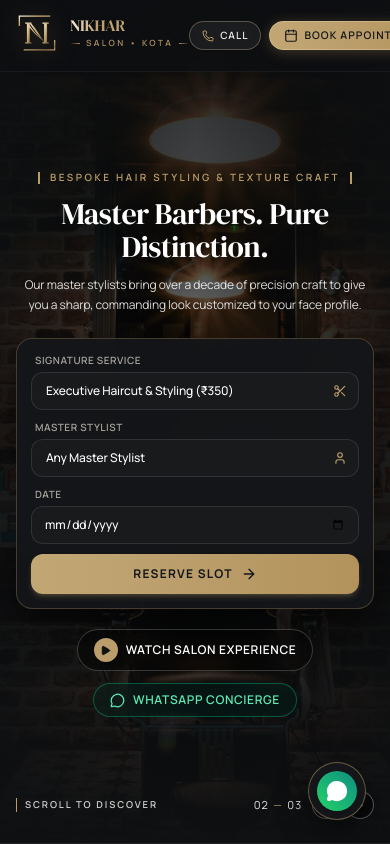
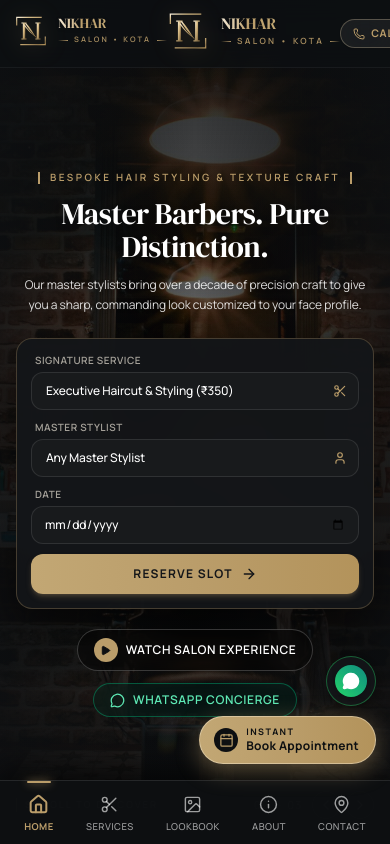
Before and after one commit to prisminfotechdevloper-2026/nikhar_salon, a Next.js app: page / in a window 390 px wide. Shown: the top 844 px of the page. Built offline with nearby package versions, Linux system fonts and the light colour scheme; a web font is replaced by a local one.

Commit message:
complete

```diff
--- a/src/app/layout.tsx
+++ b/src/app/layout.tsx
@@ -2,7 +2,8 @@ import type { Metadata } from 'next';
 import './globals.css';
 import Navbar from '@/components/Navbar';
 import Footer from '@/components/Footer';
-import WhatsAppFloat from '@/components/WhatsAppFloat';
+import MobileBottomNav from '@/components/MobileBottomNav';
+import FloatingActions from '@/components/FloatingActions';
 
 export const metadata: Metadata = {
   title: "Nikhar Salon | Luxury Men's Grooming & Styling in Kota",
@@ -26,8 +27,8 @@ export default function RootLayout({
           rel="stylesheet"
         />
       </head>
-      <body className="bg-[#0E1012] text-[#FAF8F5] min-h-screen flex flex-col antialiased selection:bg-[#BA9D6A] selection:text-[#0E1012] font-sans">
-        {/* Navigation Bar */}
+      <body className="bg-[#0E1012] text-[#FAF8F5] min-h-screen flex flex-col antialiased selection:bg-[#BA9D6A] selection:text-[#0E1012] font-sans pb-16 lg:pb-0">
+        {/* Top Navigation Bar (Clean on mobile: Logo + Direct Call) */}
         <Navbar />
 
         {/* Dynamic Page Content */}
@@ -35,8 +36,11 @@ export default function RootLayout({
           {children}
         </main>
 
-        {/* Floating WhatsApp Quick Action Button */}
-        <WhatsAppFloat />
+        {/* Fixed Right-Bottom Floating Actions (Book Appointment + WhatsApp) */}
+        <FloatingActions />
+
+        {/* Mobile Bottom Navigation Bar (Home, Services, Lookbook, About, Contact) */}
+        <MobileBottomNav />
 
         {/* Footer */}
         <Footer />
--- /dev/null
+++ b/src/components/FloatingActions.tsx
@@ -0,0 +1,64 @@
+'use client';
+
+import Link from 'next/link';
+import { Calendar, MessageCircle, Phone } from 'lucide-react';
+import { usePathname } from 'next/navigation';
+
+export default function FloatingActions() {
+  const pathname = usePathname();
+  const phone = "918239239249";
+  const defaultMsg = encodeURIComponent("Hello Nikhar Salon! I would like to book a luxury grooming appointment.");
+
+  // If user is already on /book-appointment, we can show only WhatsApp or direct call
+  const isBookingPage = pathname === '/book-appointment';
+
+  return (
+    <div className="fixed bottom-20 right-3.5 sm:bottom-6 sm:right-6 z-50 flex flex-col items-end gap-2.5 select-none pointer-events-auto">
+      {/* 1. Quick WhatsApp Chat Trigger */}
+      <a
+        href={`https://wa.me/${phone}?text=${defaultMsg}`}
+        target="_blank"
+        rel="noopener noreferrer"
+        aria-label="Chat with Nikhar Salon on WhatsApp"
+        className="group flex items-center gap-2 rounded-full bg-[#141619]/95 border border-[#25D366]/40 p-2 sm:pr-3.5 shadow-[0_4px_20px_rgba(0,0,0,0.6)] backdrop-blur-xl transition-all duration-300 hover:scale-105 hover:border-[#25D366] hover:shadow-[0_4px_25px_rgba(37,211,102,0.3)]"
+      >
+        <div className="flex h-8 w-8 sm:h-9 sm:w-9 items-center justify-center rounded-full bg-gradient-to-tr from-[#25D366] to-[#128C7E] text-white shadow-md">
+          <MessageCircle size={18} className="fill-current" />
+        </div>
+        <div className="hidden sm:flex flex-col text-left">
+          <span className="text-[9px] uppercase tracking-[0.14em] font-bold text-[#25D366]">
+            WhatsApp
+          </span>
+          <span className="text-[11px] font-semibold text-white">
+            Concierge
+          </span>
+        </div>
+      </a>
+
+      {/* 2. Fixed Floating "Book Appointment" Action (Chatbot-style on right bottom) */}
+      {!isBookingPage && (
+        <Link
+          href="/book-appointment"
+          aria-label="Book Appointment at Nikhar Salon"
+          className="group relative flex items-center gap-2 sm:gap-2.5 rounded-full bg-gradient-to-r from-[#C2A774] via-[#BA9D6A] to-[#B3935B] px-3.5 sm:px-4.5 py-2.5 sm:py-3 text-[#0E1012] shadow-[0_6px_25px_rgba(186,157,106,0.45)] hover:shadow-[0_8px_32px_rgba(186,157,106,0.6)] transition-all duration-300 hover:scale-105 active:scale-95 border border-[#FFF4DE]/40"
+        >
+          {/* Subtle pulsating aura */}
+          <span className="absolute inset-0 rounded-full bg-[#BA9D6A] opacity-30 animate-ping pointer-events-none" />
+
+          <div className="flex h-6 w-6 sm:h-7 sm:w-7 items-center justify-center rounded-full bg-[#0E1012] text-[#BA9D6A] shadow-inner shrink-0">
+            <Calendar size={15} />
+          </div>
+
+          <div className="flex flex-col text-left pr-0.5">
+            <span className="text-[9px] uppercase tracking-[0.16em] font-bold text-[#0E1012] leading-none">
+              Instant
+            </span>
+            <span className="text-xs sm:text-[13px] font-bold text-[#0E1012] whitespace-nowrap tracking-wide leading-tight mt-0.5">
+              Book Appointment
+            </span>
+          </div>
+        </Link>
+      )}
+    </div>
+  );
+}
--- /dev/null
+++ b/src/components/MobileBottomNav.tsx
@@ -0,0 +1,64 @@
+'use client';
+
+import Link from 'next/link';
+import { usePathname } from 'next/navigation';
+import { Home, Scissors, Image as ImageIcon, Info, MapPin } from 'lucide-react';
+
+export default function MobileBottomNav() {
+  const pathname = usePathname();
+
+  const navItems = [
+    { name: 'Home', href: '/', icon: Home },
+    { name: 'Services', href: '/services', icon: Scissors },
+    { name: 'Lookbook', href: '/gallery', icon: ImageIcon },
+    { name: 'About', href: '/about', icon: Info },
+    { name: 'Contact', href: '/contact', icon: MapPin },
+  ];
+
+  return (
+    <nav
+      aria-label="Mobile Bottom Navigation"
+      className="lg:hidden fixed bottom-0 left-0 right-0 z-40 bg-[#0E1012]/98 backdrop-blur-2xl border-t border-white/[0.1] shadow-[0_-8px_30px_rgba(0,0,0,0.7)] px-2 py-1.5 safe-area-bottom"
+    >
+      <div className="flex items-center justify-around max-w-lg mx-auto">
+        {navItems.map((item) => {
+          const isActive = pathname === item.href;
+          const Icon = item.icon;
+
+          return (
+            <Link
+              key={item.name}
+              href={item.href}
+              className={`flex flex-col items-center justify-center py-1 px-2.5 rounded-xl transition-all duration-200 relative group ${
+                isActive
+                  ? 'text-[#BA9D6A]'
+                  : 'text-white/60 hover:text-white'
+              }`}
+            >
+              {/* Active Top Glow Pill */}
+              {isActive && (
+                <span className="absolute -top-1.5 w-6 h-[2.5px] bg-[#BA9D6A] rounded-full shadow-[0_0_8px_#BA9D6A]" />
+              )}
+
+              <div
+                className={`p-1 rounded-lg transition-transform ${
+                  isActive ? 'scale-110' : 'group-hover:scale-105'
+                }`}
+              >
+                <Icon size={19} strokeWidth={isActive ? 2.3 : 1.8} />
+              </div>
+
+              <span
+                className={`text-[9.5px] tracking-wider uppercase font-sans mt-0.5 ${
+                  isActive ? 'font-bold text-[#BA9D6A]' : 'font-medium'
+                }`}
+              >
+                {item.name}
+              </span>
+            </Link>
+          );
+        })}
+      </div>
+    </nav>
+  );
+}
--- a/src/components/Navbar.tsx
+++ b/src/components/Navbar.tsx
@@ -3,11 +3,10 @@
 import { useState, useEffect } from 'react';
 import Link from 'next/link';
 import { usePathname } from 'next/navigation';
-import { Phone, Menu, X, Calendar, MapPin, Sparkles } from 'lucide-react';
+import { Phone, Calendar } from 'lucide-react';
 import Logo from '@/components/Logo';
 
 export default function Navbar() {
-  const [isOpen, setIsOpen] = useState(false);
   const [scrolled, setScrolled] = useState(false);
   const pathname = usePathname();
 
@@ -32,12 +31,13 @@ export default function Navbar() {
       className={`fixed top-0 left-0 right-0 z-50 transition-all duration-300 ${
         scrolled
           ? 'bg-[#0E1012]/95 backdrop-blur-xl border-b border-white/[0.08] shadow-[0_8px_32px_rgba(0,0,0,0.45)] py-2 sm:py-2.5'
-          : 'bg-[#0E1012]/80 backdrop-blur-md border-b border-white/[0.05] py-3 sm:py-4'
+          : 'bg-[#0E1012]/85 backdrop-blur-md border-b border-white/[0.05] py-2.5 sm:py-3.5'
       }`}
     >
-      <div className="max-w-7xl mx-auto px-4 sm:px-6 lg:px-10 flex items-center justify-between">
-        {/* Redesigned Brand Logo */}
-        <Logo size="md" />
+      <div className="max-w-7xl mx-auto px-3.5 sm:px-6 lg:px-10 flex items-center justify-between">
+        {/* Salon Brand Logo */}
+        <Logo size="sm" className="sm:hidden" />
+        <Logo size="md" className="hidden sm:inline-flex" />
 
         {/* Desktop Navigation Links with Amaia-Style Gold Indicator */}
         <nav className="hidden lg:flex items-center gap-7 xl:gap-9 text-[11.5px] xl:text-[12px] font-medium tracking-[0.14em] uppercase" aria-label="Main Navigation">
@@ -63,80 +63,29 @@ export default function Navbar() {
           })}
         </nav>
 
-        {/* CTA Actions: Direct Call + Book Appointment */}
+        {/* Top Header Actions */}
         <div className="flex items-center gap-2 sm:gap-3 shrink-0">
-          {/* Direct Call Button (Amaia Reference Style) */}
+          {/* Direct Call Button */}
           <a
             href="tel:+918239239249"
-            className="group relative inline-flex items-center justify-center gap-1.5 sm:gap-2 rounded-full border border-[#E8D4B0]/30 bg-white/[0.06] hover:bg-white/[0.12] hover:border-[#BA9D6A]/60 px-3 sm:px-4 py-1.5 sm:py-2 text-[10px] sm:text-[11px] font-semibold tracking-[0.1em] text-white/90 uppercase transition-all duration-300 backdrop-blur-md cursor-pointer shadow-xs active:scale-95"
+            className="group relative inline-flex items-center justify-center gap-1.5 rounded-full border border-[#E8D4B0]/30 bg-white/[0.06] hover:bg-white/[0.12] hover:border-[#BA9D6A]/60 px-3 sm:px-4 py-1.5 sm:py-2 text-[10.5px] sm:text-[11px] font-semibold tracking-[0.08em] text-white/90 uppercase transition-all duration-300 backdrop-blur-md cursor-pointer shadow-xs active:scale-95"
             aria-label="Direct Call: +91 82392 39249"
           >
             <Phone className="h-3 w-3 sm:h-3.5 sm:w-3.5 text-[#BA9D6A] group-hover:scale-110 transition-transform" />
             <span className="hidden sm:inline whitespace-nowrap">+91 82392 39249</span>
-            <span className="sm:hidden whitespace-nowrap">Call</span>
+            <span className="sm:hidden whitespace-nowrap font-bold text-[#BA9D6A]">Call Salon</span>
           </a>
 
-          {/* Book Appointment Gold Pill CTA */}
+          {/* Desktop Book Appointment CTA (Hidden on mobile because mobile has bottom floating button) */}
           <Link
             href="/book-appointment"
-            className="group relative inline-flex items-center justify-center gap-1.5 rounded-full bg-gradient-to-r from-[#C2A774] via-[#BA9D6A] to-[#B3935B] hover:brightness-110 px-3.5 sm:px-5 py-1.5 sm:py-2 text-[10.5px] sm:text-[11.5px] font-semibold tracking-[0.1em] text-[#141619] uppercase transition-all duration-300 shadow-[0_2px_14px_rgba(186,157,106,0.3)] hover:shadow-[0_4px_22px_rgba(186,157,106,0.45)] active:scale-95 border border-[#E8D4B0]/40 cursor-pointer whitespace-nowrap"
+            className="hidden sm:inline-flex group relative items-center justify-center gap-1.5 rounded-full bg-gradient-to-r from-[#C2A774] via-[#BA9D6A] to-[#B3935B] hover:brightness-110 px-4 sm:px-5 py-1.5 sm:py-2 text-[10.5px] sm:text-[11.5px] font-semibold tracking-[0.1em] text-[#141619] uppercase transition-all duration-300 shadow-[0_2px_14px_rgba(186,157,106,0.3)] hover:shadow-[0_4px_22px_rgba(186,157,106,0.45)] active:scale-95 border border-[#E8D4B0]/40 cursor-pointer whitespace-nowrap"
           >
             <Calendar className="h-3.5 w-3.5 text-[#141619] shrink-0" />
             <span className="whitespace-nowrap">Book Appointment</span>
           </Link>
-
-          {/* Mobile Menu Trigger */}
-          <button
-            onClick={() => setIsOpen(!isOpen)}
-            className="lg:hidden flex h-9 w-9 items-center justify-center rounded-full border border-white/15 bg-white/[0.07] hover:bg-white/[0.14] text-white hover:text-[#BA9D6A] hover:border-[#BA9D6A]/50 transition-all duration-200 active:scale-95 cursor-pointer ml-1"
-            aria-label="Toggle navigation menu"
-          >
-            {isOpen ? <X size={19} /> : <Menu size={19} />}
-          </button>
         </div>
       </div>
-
-      {/* Mobile Drawer Menu */}
-      {isOpen && (
-        <div className="lg:hidden bg-[#0E1012]/98 border-b border-white/[0.08] px-6 py-5 space-y-3 backdrop-blur-2xl animate-in slide-in-from-top-2 duration-300">
-          <div className="pb-3 border-b border-white/[0.06] flex items-center justify-between text-xs text-[#BA9D6A]">
-            <span className="flex items-center gap-1.5">
-              <MapPin size={13} /> Kota, Rajasthan
-            </span>
-            <span>9:00 AM – 10:00 PM</span>
-          </div>
-
-          <nav className="space-y-1 pt-1 font-sans">
-            {navLinks.map((link) => {
-              const isActive = pathname === link.href;
-              return (
-                <Link
-                  key={link.name}
-                  href={link.href}
-                  onClick={() => setIsOpen(false)}
-                  className={`block py-2.5 px-3 rounded-xl text-xs uppercase tracking-[0.14em] font-semibold transition-all ${
-                    isActive
-                      ? 'text-[#BA9D6A] bg-white/[0.05] border border-[#BA9D6A]/30'
-                      : 'text-white/80 hover:text-white hover:bg-white/[0.03]'
-                  }`}
-                >
-                  {link.name}
-                </Link>
-              );
-            })}
-          </nav>
-
-          <div className="pt-3">
-            <Link
-              href="/book-appointment"
-              onClick={() => setIsOpen(false)}
-              className="w-full flex items-center justify-center gap-2 rounded-xl bg-gradient-to-r from-[#C2A774] via-[#BA9D6A] to-[#B3935B] py-3 text-xs font-bold tracking-[0.12em] text-[#141619] uppercase shadow-md shadow-[#BA9D6A]/20"
-            >
-              <Calendar size={14} /> Book Instant Appointment
-            </Link>
-          </div>
-        </div>
-      )}
     </header>
   );
 }
```
